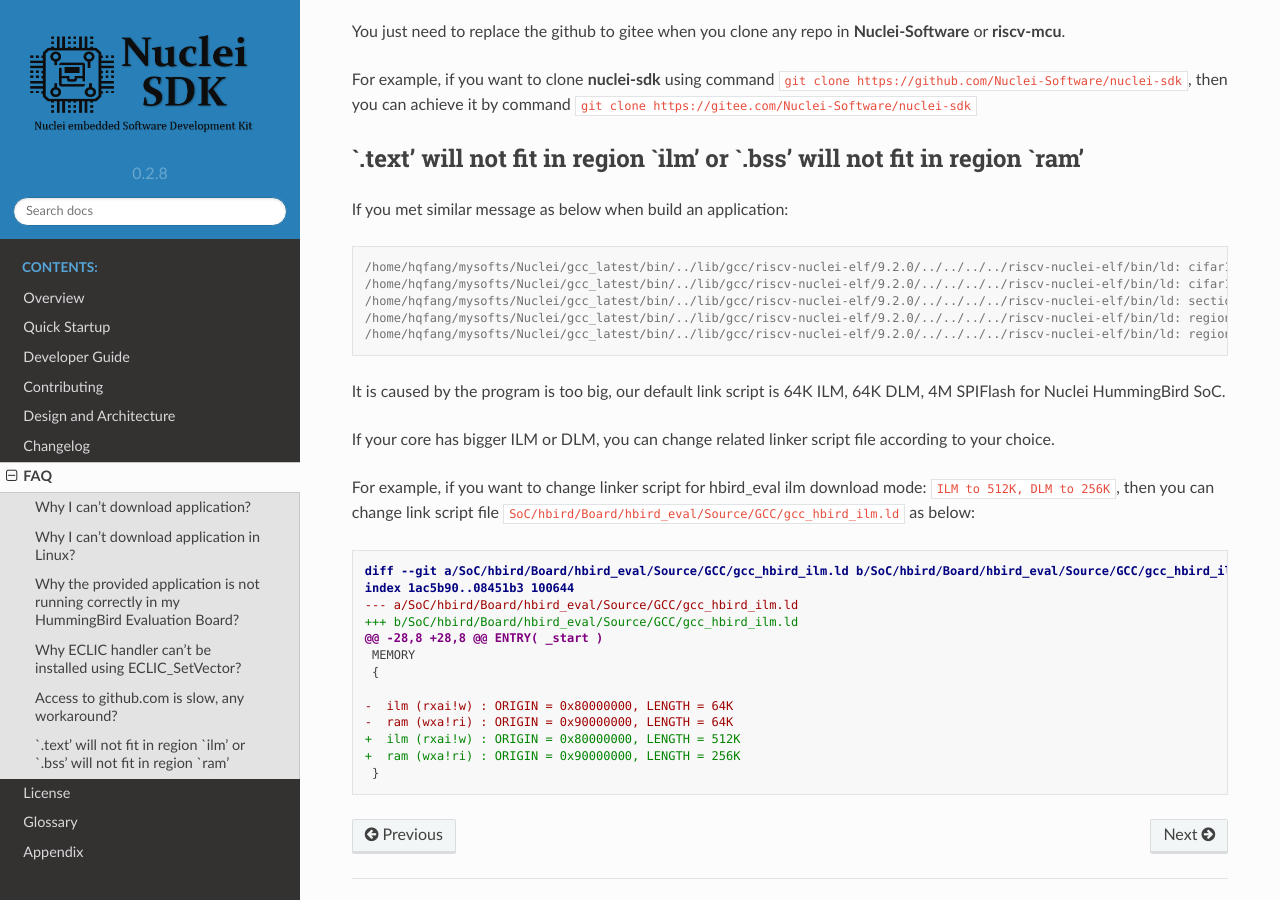
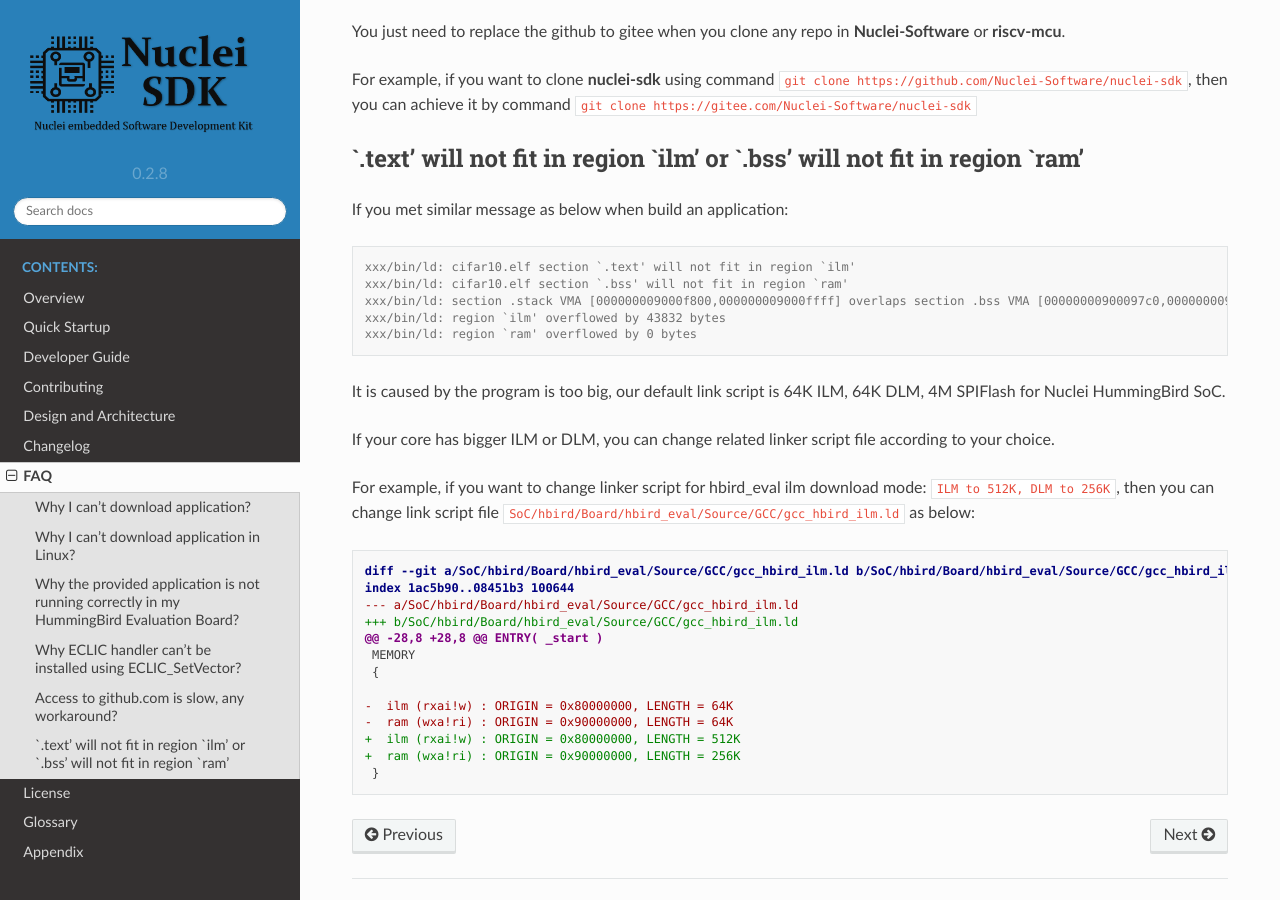
Before and after one commit to Nuclei-Software/nuclei-sdk, a Sphinx documentation site: the page built from doc/source/faq.rst, in a window 1280 px wide and 900 px high, scrolled down 2405 px. Built offline with Sphinx 7.4.7 and the Read the Docs theme 2.0.0, drawn with Linux system fonts in a browser that asks for light colours.

Commit message:
doc: update faq
Signed-off-by: Huaqi Fang <578567190@qq.com>

```diff
--- a/doc/source/faq.rst
+++ b/doc/source/faq.rst
@@ -133,11 +133,11 @@
 
 .. code-block:: console
 
-    /home/hqfang/mysofts/Nuclei/gcc_latest/bin/../lib/gcc/riscv-nuclei-elf/9.2.0/../../../../riscv-nuclei-elf/bin/ld: cifar10.elf section `.text' will not fit in region `ilm'
-    /home/hqfang/mysofts/Nuclei/gcc_latest/bin/../lib/gcc/riscv-nuclei-elf/9.2.0/../../../../riscv-nuclei-elf/bin/ld: cifar10.elf section `.bss' will not fit in region `ram'
-    /home/hqfang/mysofts/Nuclei/gcc_latest/bin/../lib/gcc/riscv-nuclei-elf/9.2.0/../../../../riscv-nuclei-elf/bin/ld: section .stack VMA [000000009000f800,000000009000ffff] overlaps section .bss VMA [00000000900097c0,00000000900144eb]
-    /home/hqfang/mysofts/Nuclei/gcc_latest/bin/../lib/gcc/riscv-nuclei-elf/9.2.0/../../../../riscv-nuclei-elf/bin/ld: region `ilm' overflowed by 43832 bytes
-    /home/hqfang/mysofts/Nuclei/gcc_latest/bin/../lib/gcc/riscv-nuclei-elf/9.2.0/../../../../riscv-nuclei-elf/bin/ld: region `ram' overflowed by 0 bytes
+    xxx/bin/ld: cifar10.elf section `.text' will not fit in region `ilm'
+    xxx/bin/ld: cifar10.elf section `.bss' will not fit in region `ram'
+    xxx/bin/ld: section .stack VMA [000000009000f800,000000009000ffff] overlaps section .bss VMA [00000000900097c0,00000000900144eb]
+    xxx/bin/ld: region `ilm' overflowed by 43832 bytes
+    xxx/bin/ld: region `ram' overflowed by 0 bytes
 
 It is caused by the program is too big, our default link script is 64K ILM, 64K DLM, 4M SPIFlash for Nuclei HummingBird SoC.
 
```
